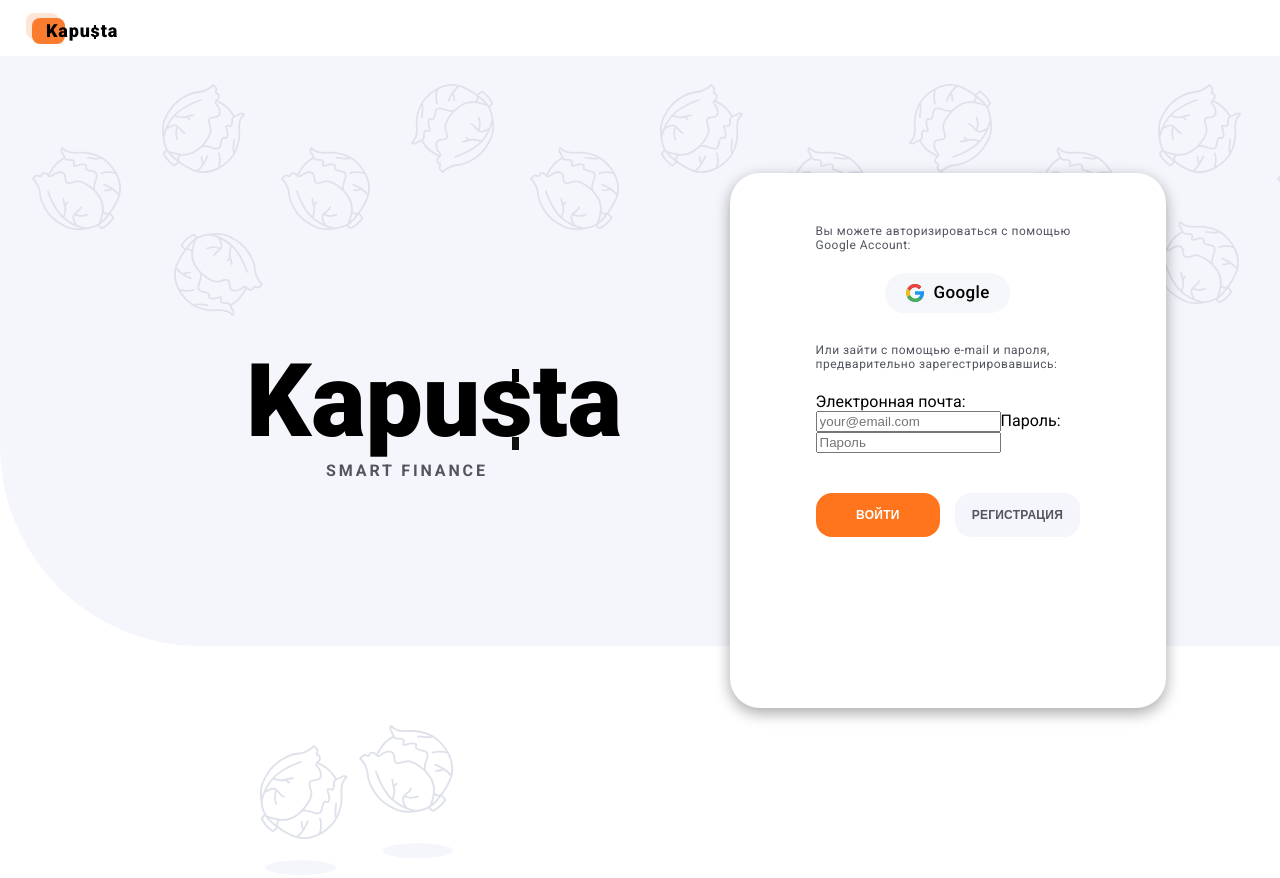
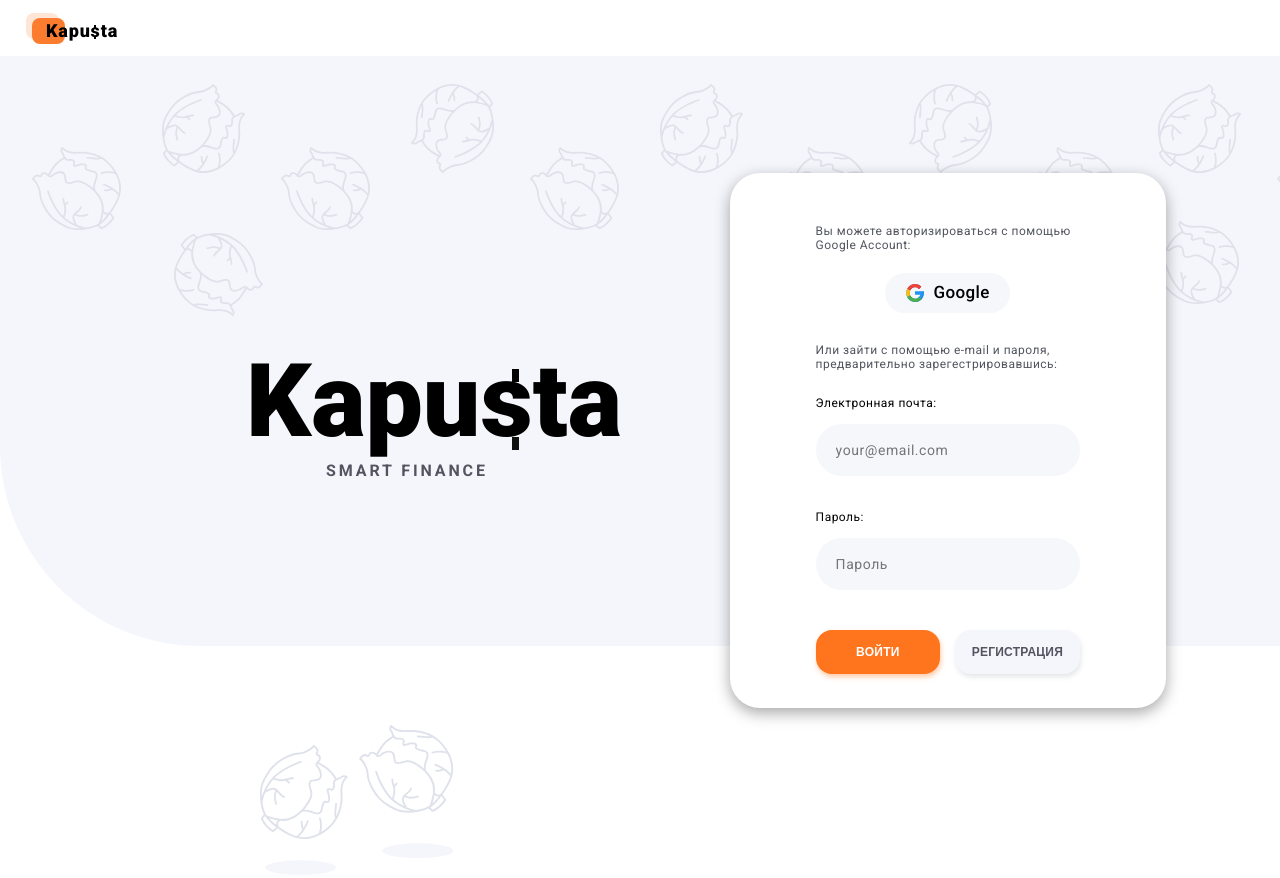
Before and after one commit to llex1/kapusta_front, a React (Create React App) app: page / in a window 1280 px wide. Built offline with nearby package versions, Linux system fonts and the light colour scheme.

Commit message:
half_llex_newLogin

```diff
--- a/src/App.css
+++ b/src/App.css
@@ -21,7 +21,7 @@
 
 body {
   margin: 0;
-  font-family: 'Roboto';
+  font-family: "Roboto";
 }
 
 .container {
@@ -90,3 +90,22 @@
     margin: 0 auto;
   }
 }
+
+._Spinner {
+  display: inline-block;
+  width: 1.5rem;
+  height: 1.5rem;
+  vertical-align: text-bottom;
+  border: 0.25em solid #FF751D;
+  border-right-color: #ffdcc6;;
+  border-left-color: #ffdcc6;;
+  border-radius: 50%;
+  -webkit-animation: spinner-border 0.75s linear infinite;
+  animation: spinner-border 0.75s linear infinite;
+}
+@keyframes spinner-border {
+  100% {
+    transform: rotate(360deg);
+    -webkit-transform: rotate(360deg);
+  }
+}
--- a/src/components/BackToMain/BackToMain.jsx
+++ b/src/components/BackToMain/BackToMain.jsx
@@ -5,7 +5,7 @@
 
 function BackToMain() {
   return (
-    <Link className={styles.BackToMainBox} to="/">
+    <Link className={styles.BackToMainBox} to="/costs">
       <svg className={styles.leftArrow} width="24" height="24">
         <use href={sprite + "#icon-left"} />
       </svg>
--- a/src/components/Modal/Modal.jsx
+++ b/src/components/Modal/Modal.jsx
@@ -5,11 +5,11 @@
 
 import styles from "./modal.module.scss";
 import sprite from "../../assets/img/sprite.svg";
-// import {user} from "../../redux/selectors";
 import action from "../../redux/auth/auth.action";
+import {user} from '../../redux/auth/auth.selectors'
 
 const RegisterSchema = Yup.object().shape({
-  email: Yup.string()
+  email: Yup.string().email()
     .min(2, "Некорректная длинна поля")
     .max(50, "Превышен лимит символов")
     .required("это обязательное поле"),
@@ -20,7 +20,31 @@
   state = {
     email: "",
     password: "",
+    additionalStyle: '',
+    timeoutId: null,
+    spinner: false,
   };
+
+
+  componentDidUpdate = (prevProps, prevState)=>{
+    if(prevProps.user !== this.props.user){
+      if(this.props.user.jwt || this.props.user.message){
+        this.setState((state)=>{
+          return {
+            spinner: false
+          }
+        })
+      }
+      if(this.props.user.message){
+        this.addAdditionalStyle(styles.inputFormEmpty);
+        this.props.action_clearErrorMessage();
+      }
+
+    }
+  }
+
+
+
   handleChange = (e) => {
     switch (e.target.name) {
       case "email":
@@ -42,13 +66,73 @@
     }
   };
 
-  login = (e) => {
+  clearAdditionalStyle = () =>{
+    return new Promise((res, rej)=>{
+      this.setState(()=>{
+        return {
+          additionalStyle: null,
+        }
+      }, res(true))
+    })
+  }
+  addAdditionalStyle = (styleName) => {
+    this.setState((state)=>{
+      return {
+        additionalStyle: styleName,
+        // additionalStyle: styles.regMailFormEmpty,
+      }
+    })
+    this.setState(()=>{
+      return{
+        timeoutId: setTimeout(()=>{
+          this.setState((state)=>{
+            return {
+              additionalStyle: '',
+            }
+          })
+        }, 1600)
+      }
+    })
+  }
+
+
+
+  login = async (e) => {
     e.preventDefault();
+    clearTimeout(this.state.timeoutId)
+    await this.clearAdditionalStyle()
+
+    if(await RegisterSchema.isValid(this.state)){
+      this.setState((state)=>{
+        return {
+          spinner: true
+        }
+      })
       this.props.action_login(this.state);
+    }else {
+      this.addAdditionalStyle(styles.inputFormEmpty)
+    }
   };
-  register = (e) => {
+
+
+
+
+
+  register = async (e) => {
     e.preventDefault();
+    // this.setState((state)=>{
+    //   return {
+    //     spinner: true
+    //   }
+    // })
+
+    clearTimeout(this.state.timeoutId)
+    await this.clearAdditionalStyle()
+    if(await RegisterSchema.isValid(this.state)){
       this.props.action_register(this.state);
+    }else{
+      this.addAdditionalStyle(styles.inputFormEmpty)
+    }
   };
 
   render() {
@@ -105,35 +189,58 @@
                   зарегестрировавшись:
                 </p>
                 <div className={styles.registrWrapper}>
-                  <label htmlFor="email" className={styles.regisrLabel}>
-                    Электронная почта:
-                  </label>
-                  <Field
-                    className={styles.formFields}
-                    type="email"
-                    name="email"
-                    placeholder="your@email.com"
-                  />
+
+
+
+
+
+                  <div className={styles.regMail}>
+                  {this.state.spinner ? (<div className={styles.modalFormIcon}><span className={'_Spinner'}></span></div>) : ''}
                     <ErrorMessage
-                    className={styles.errorMessage}
+                      className={styles.regMailError}
                       name="email"
                       component="span"
                       />
-                  <label htmlFor="password" className={styles.regisrLabel}>
-                    Пароль:
+                    <label htmlFor="email">
+                      <span>*</span>Электронная почта:
                     </label>
                     <Field
-                    className={styles.formFields}
+                      className={`${styles.regMailForm} ${this.state.additionalStyle}`}
+                      type="email"
+                      name="email"
+                      // disabled
+                      placeholder="your@email.com"
+                      />
+                  </div>
+
+
+
+
+                  <div className={styles.regPass}>
+                    {this.state.spinner ? (<div className={styles.modalFormIcon}><span className={'_Spinner'}></span></div>) : ''}
+                    <ErrorMessage
+                      className={styles.regPassError}
+                      name="password"
+                      component="span"
+                    />
+                    <label htmlFor="password" >
+                      <span>*</span>Пароль:
+                    </label>
+                    <Field
+                      className={`${styles.regPassForm} ${this.state.additionalStyle}`}
                       type="password"
                       name="password"
                       placeholder="Пароль"
-                  />
-                  <ErrorMessage
-                    className={styles.errorMessage}
-                    name="password"
-                    component="span"
+                      // placeholder="*********"
                     />
                   </div>
+
+
+
+
+                </div>
+
+
                 <div className={styles.btnWrapper}>
                   <button
                     type="submit"
@@ -161,7 +268,7 @@
 }
 const mapStateToProps = (state) => {
   return {
-    state: state,
+    user: user(state),
   };
 };
 const mapDispatchToProps = (dispatch) => {
@@ -172,6 +279,7 @@
     action_register: (obj) => {
       dispatch(action.register(obj));
     },
+    action_clearErrorMessage: ()=>{dispatch({type: 'clearErrorMessage'})}
   };
 };
 
--- a/src/components/Modal/modal.module.scss
+++ b/src/components/Modal/modal.module.scss
@@ -89,6 +89,8 @@
     display: inline;
   }
   .regMailForm {
+    position: relative;
+    // box-sizing:border-box;
     width: 100%;
     height: 52px;
     font-family: Roboto;
@@ -101,7 +103,36 @@
     border-radius: 30px;
     color: #a6abb9;
     background-color: #f6f7fb;
+    // &::placeholder{
+    //   color: #a6abb9;
+    // }
   }
+}
+.inputFormEmpty {
+  animation: alertForm;
+  animation-duration: 0.8s;
+  animation-iteration-count:2;
+}
+@keyframes alertForm {
+  0% {
+    background: #f6f7fb;
+    color: #a6abb9;
+  }
+  50% {
+    background: #FFBEC2;
+    color: #a6abb9;
+    box-shadow: 0 0  1px 1px #F05F75;
+  }
+  100% {
+    background: #f6f7fb;
+    color: #a6abb9;
+  }
+
+}
+.modalFormIcon{
+  position: absolute;
+  left: -2em;
+  top: 2.6em;
 }
 
 /* =============== Pass ================= */
@@ -135,12 +166,13 @@
   }
   label span {
     display: none;
-    color: red;
+    color: #eb5757;
   }
   .regPassError ~ label span {
     display: inline;
   }
   .regPassForm {
+    position: relative;
     width: 100%;
     height: 52px;
     font-family: Roboto;
@@ -176,10 +208,12 @@
 /*! =============== FORM FIELD END ================= */
 
 .loginBtn {
+  position: relative;
   width: 125px;
   height: 44px;
   background: #ff751d;
-  border: 1px solid transparent;
+  box-shadow: 1px 3px 5px rgba(255, 107, 8, 0.35);
+  border: none;
   border-radius: 16px;
 
   color: #fff;
@@ -188,12 +222,18 @@
   line-height: 1.166;
   letter-spacing: 0.02em;
   text-transform: uppercase;
+
+  &:active {
+    top: 0.1em;
+  }
 }
 .regisrBtn {
+  position: relative;
   width: 125px;
   height: 44px;
   background: #f5f6fb;
-  border: 1px solid transparent;
+  box-shadow: 1px 3px 5px rgba(82, 85, 95, 0.15);
+  border: none;
   border-radius: 16px;
 
   color: #52555f;
@@ -202,6 +242,11 @@
   line-height: 1.1666;
   letter-spacing: 0.02em;
   text-transform: uppercase;
+  &:active {
+    background-color: #f5f6fb;
+    color: #52555f;
+    top: 0.1em;
+  }
 }
 .btnWrapper {
   display: flex;
--- a/src/redux/auth/auth.action.js
+++ b/src/redux/auth/auth.action.js
@@ -2,6 +2,7 @@
 
 const login = (obj) =>
   async function login(dispatch) {
+    try{
       const res = await fetch("http://kapusta.fun/api/auth/login", {
         method: "POST",
         headers: {
@@ -10,7 +11,6 @@
         body: JSON.stringify(obj),
       });
       const data = await res.json();
-    // console.log(data);
 
       dispatch({
         type: "login/ok",
@@ -20,7 +20,15 @@
           // "db": data.db
         },
       });
-    window.location.pathname = routes.costs;
+    }catch(err){
+      dispatch({
+        type: "login/Error",
+        payload: {
+          message: err.message,
+        },
+      });
+    }
+    // window.location.pathname = routes.costs;
   };
 
 const register = (obj) =>
--- /dev/null
+++ b/src/redux/auth/auth.selectors.js
@@ -0,0 +1 @@
+export const user = state => state.user;
--- a/src/redux/auth/user.reducer.js
+++ b/src/redux/auth/user.reducer.js
@@ -2,12 +2,22 @@
 
 const userReducer = (state = initState.user, { type, payload }) => {
   switch (type) {
+    case "login/start":
+      return {
+        ...state,
+        message: '',
+      };
     case "login/ok":
       return {
         ...state,
         jwt: payload.jwt,
         email: payload.email,
       };
+    case "login/Error":
+    return {
+      ...state,
+      message: payload.message,
+    };
     case "regitster/ok":
       return {
         ...state,
@@ -16,6 +26,8 @@
       };
     case "action-universalModal/AnswerExit":
       return { ...state, email: payload.email, jwt: payload.jwt };
+    case "clearErrorMessage":
+      return {...state, message: ''}
     default:
       return state;
   }
```
Lines whose indentation alone changed are shown as unchanged.
